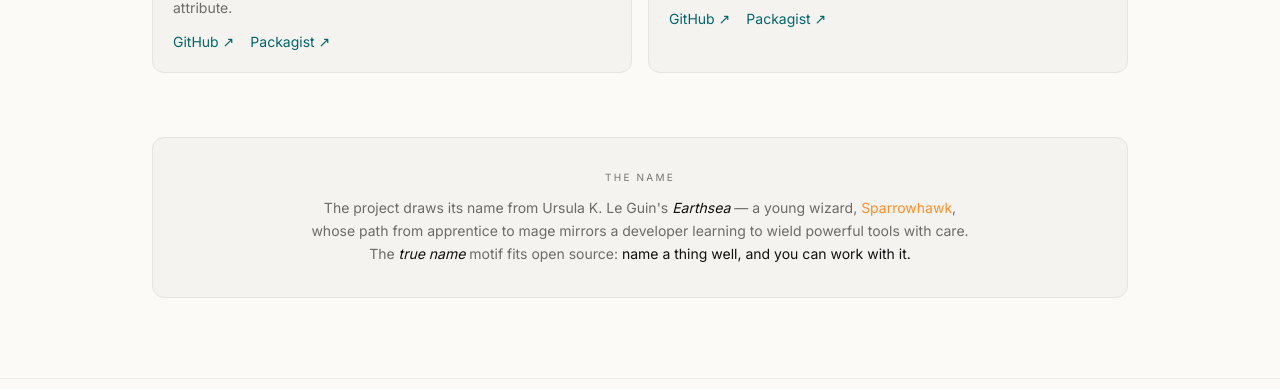
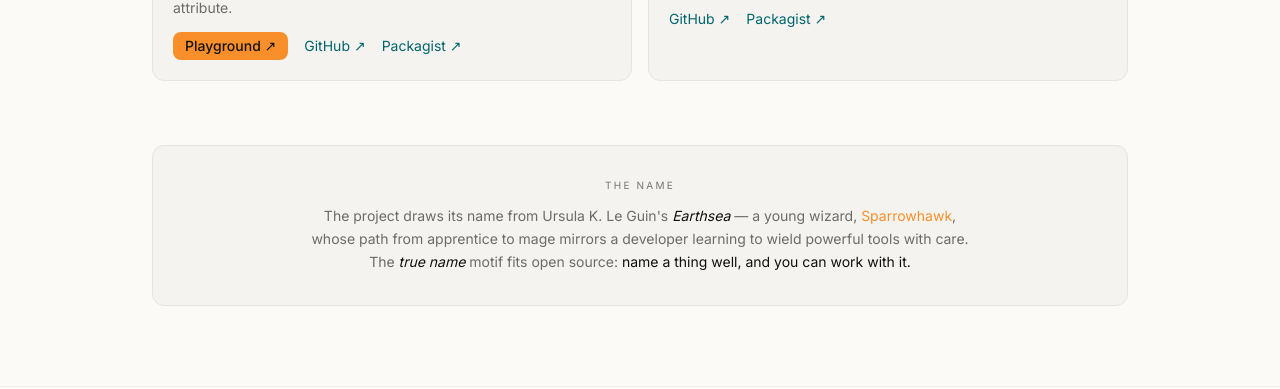
Before and after one commit to tatun55/sparrowhawk-labs-site, a website built with Vite: page index.html in a window 1280 px wide. Shown: the part 1739-2128 px from the top of the page. Built offline with nearby package versions, Linux system fonts and the light colour scheme.

Commit message:
feat(site): add prominent Playground link to Pinion UI card
Leftmost accent pill linking pinion-ui.dev (the live playground) ahead of
the GitHub/Packagist text links, so the runnable demo is the primary CTA.

```diff
--- a/index.html
+++ b/index.html
@@ -157,6 +157,7 @@
                 and an 11-preset <em class="rune">Tune</em> token system — reshape spacing, radii and type with one attribute.
               </p>
               <div class="flex items-center gap-4 text-sm">
+                <a href="https://pinion-ui.dev/" target="_blank" rel="noopener" class="inline-flex items-center gap-1.5 px-3 py-1 rounded-lg font-medium bg-accent text-accent-content transition hover:opacity-90">Playground&nbsp;↗</a>
                 <a href="https://github.com/sparrowhawk-labs/pinion-ui" target="_blank" rel="noopener" class="link-arcane">GitHub ↗</a>
                 <a href="https://packagist.org/packages/sparrowhawk-labs/pinion-ui" target="_blank" rel="noopener" class="link-arcane">Packagist ↗</a>
               </div>
```
